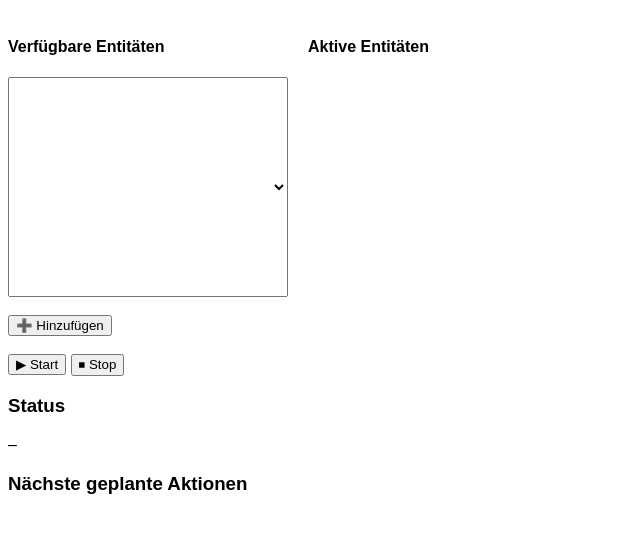
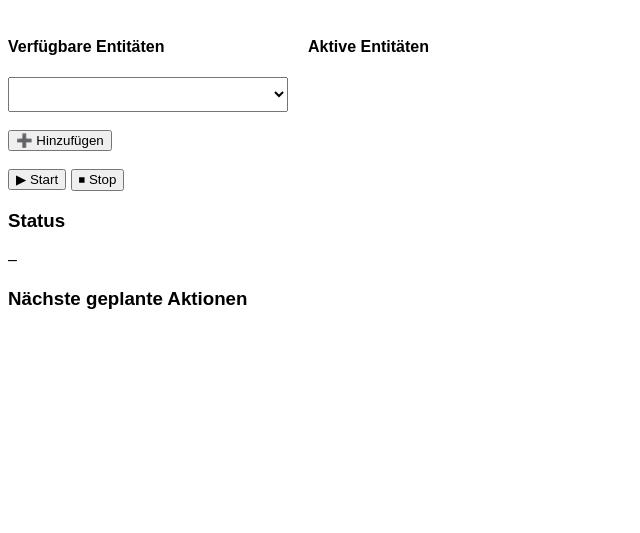
Before and after one commit to capptn/HA-Presence-Plugin2, a plain HTML site: page presence_sim/web/index.html in a window 1280 px wide. Shown: the part 51-584 px from the top of the page, without its empty margins (0-640 px from the left). Drawn offline with Linux system fonts and the light colour scheme; no server answers.

Commit message:
ui update

```diff
--- a/presence_sim/web/index.html
+++ b/presence_sim/web/index.html
@@ -13,7 +13,7 @@
       }
       select {
         width: 280px;
-        height: 220px;
+        height: 35px;
       }
       ul {
         padding-left: 20px;
```
Also changed, not shown: 1 other file.
